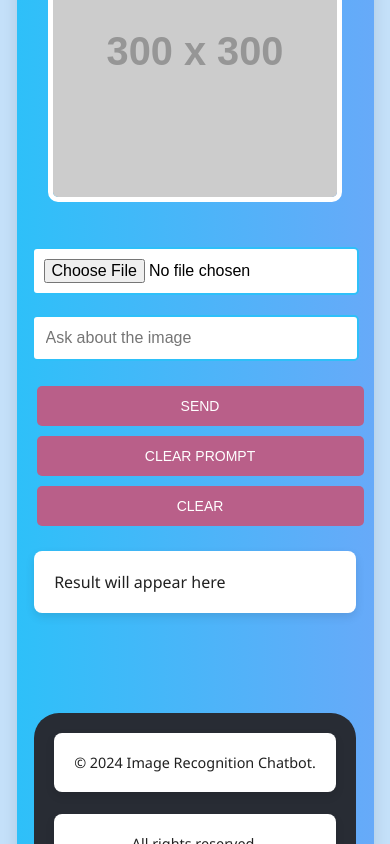
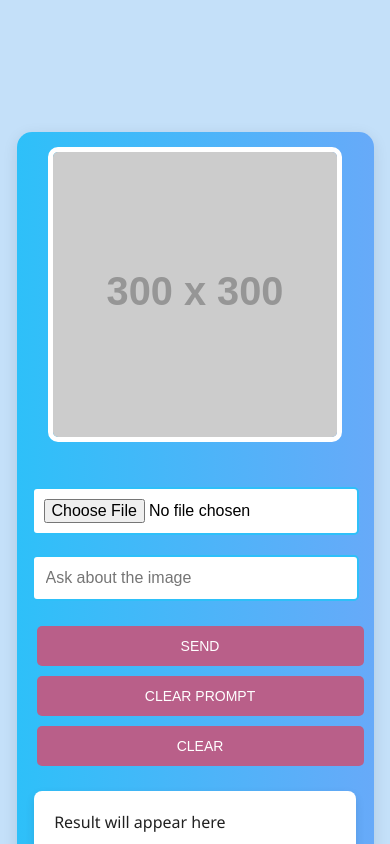
Before and after one commit to Pavan-Kumar-2095/MYSQL-AI, a React (Create React App) app: page / in a window 390 px wide. Shown: the top 844 px of the page. Built offline with nearby package versions, Linux system fonts and the light colour scheme.

Commit message:
footer update

```diff
--- a/src/Components/Input.css
+++ b/src/Components/Input.css
@@ -115,6 +115,7 @@ button:active {
 @media (max-width: 768px) {
   .main {
     padding: 15px;
+    margin-top: 500px;
   }
 
   .img {
```
